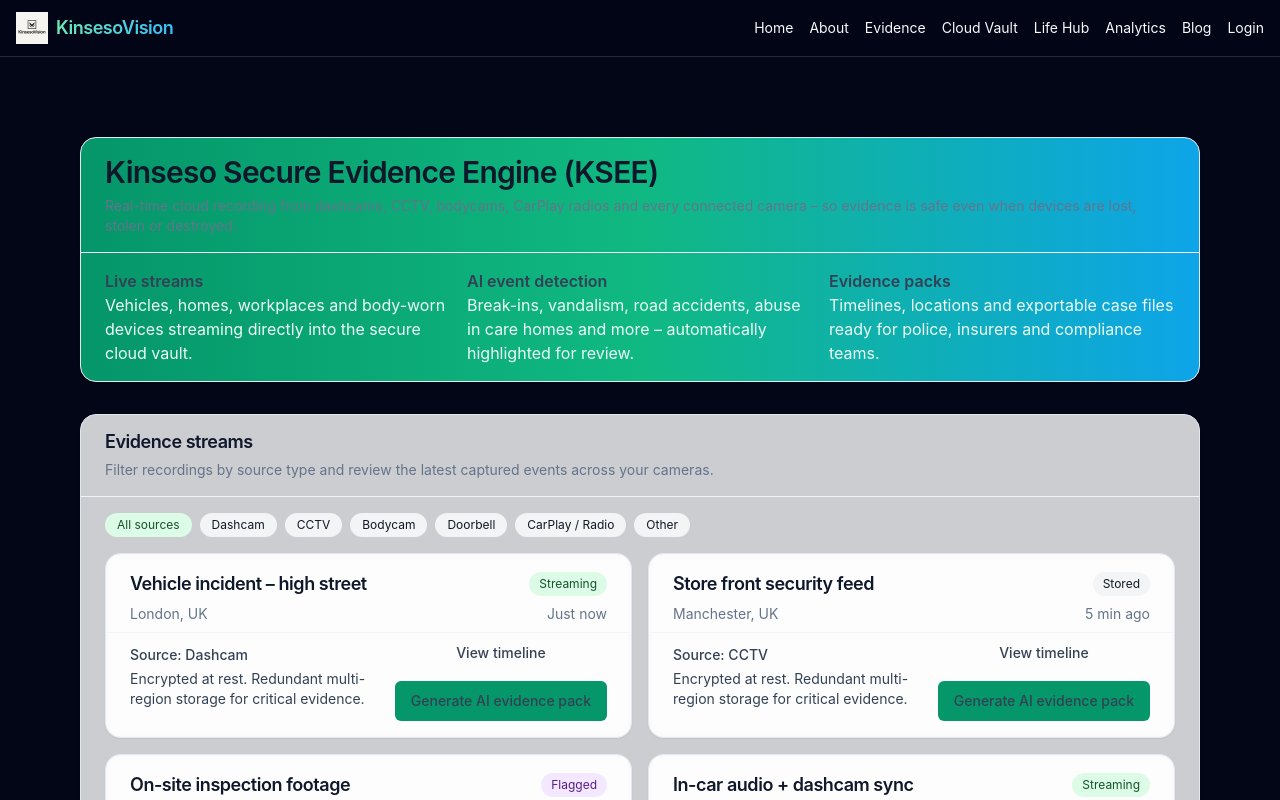
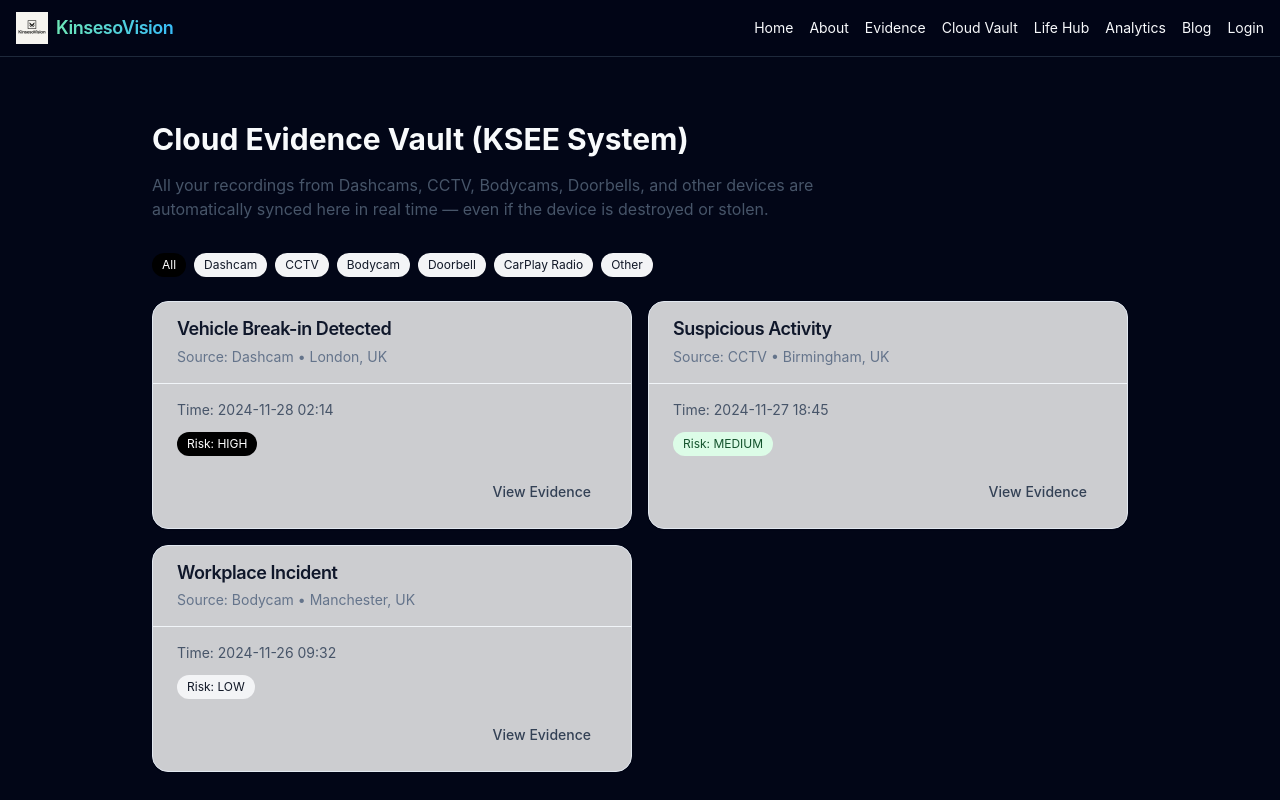
Before and after one commit to Kinseso/KinsesoVision, a Next.js app: page /cloud in a window 1280 px wide. Shown: the top 800 px of the page. Built offline with nearby package versions, Linux system fonts and the light colour scheme.

Commit message:
Fix cloud evidence UI imports

```diff
--- a/app/cloud/page.tsx
+++ b/app/cloud/page.tsx
@@ -1,6 +1,7 @@
 "use client";
 
 import React, { useState } from "react";
+
 import {
   Card,
   CardHeader,
@@ -8,8 +9,13 @@ import {
   CardDescription,
   CardContent,
 } from "../../src/components/ui/card";
+
 import { Badge } from "../../src/components/ui/badge";
 import { Button } from "../../src/components/ui/button";
+
+// -----------------------------
+// TYPES
+// -----------------------------
 
 type EvidenceSource =
   | "All"
@@ -25,204 +31,176 @@ type EvidenceItem = {
   source: EvidenceSource;
   title: string;
   location: string;
-  status: "Streaming" | "Stored" | "Flagged";
-  createdAt: string;
+  time: string;
+  risk: "low" | "medium" | "high";
 };
 
-const evidenceFilters: EvidenceSource[] = [
-  "All",
-  "Dashcam",
-  "CCTV",
-  "Bodycam",
-  "Doorbell",
-  "CarPlayRadio",
-  "Other",
-];
+// -----------------------------
+// SAMPLE DATA
+// -----------------------------
 
-const demoEvidence: EvidenceItem[] = [
+const evidenceData: EvidenceItem[] = [
   {
     id: 1,
     source: "Dashcam",
-    title: "Vehicle incident – high street",
+    title: "Vehicle Break-in Detected",
     location: "London, UK",
-    status: "Streaming",
-    createdAt: "Just now",
+    time: "2024-11-28 02:14",
+    risk: "high",
   },
   {
     id: 2,
     source: "CCTV",
-    title: "Store front security feed",
-    location: "Manchester, UK",
-    status: "Stored",
-    createdAt: "5 min ago",
+    title: "Suspicious Activity",
+    location: "Birmingham, UK",
+    time: "2024-11-27 18:45",
+    risk: "medium",
   },
   {
     id: 3,
     source: "Bodycam",
-    title: "On-site inspection footage",
-    location: "Birmingham, UK",
-    status: "Flagged",
-    createdAt: "12 min ago",
-  },
-  {
-    id: 4,
-    source: "CarPlayRadio",
-    title: "In-car audio + dashcam sync",
-    location: "Leeds, UK",
-    status: "Streaming",
-    createdAt: "30 sec ago",
+    title: "Workplace Incident",
+    location: "Manchester, UK",
+    time: "2024-11-26 09:32",
+    risk: "low",
   },
 ];
 
-export default function CloudPage() {
+// -----------------------------
+// UI PAGE COMPONENT
+// -----------------------------
+
+export default function CloudEvidencePage() {
   const [filter, setFilter] = useState<EvidenceSource>("All");
 
   const filteredEvidence =
     filter === "All"
-      ? demoEvidence
-      : demoEvidence.filter((item) => item.source === filter);
+      ? evidenceData
+      : evidenceData.filter((item) => item.source === filter);
 
   return (
-    <main className="max-w-6xl mx-auto px-4 py-10 space-y-8">
-      {/* Top summary card */}
-      <Card className="bg-gradient-to-r from-emerald-600 via-emerald-500 to-sky-500 text-white">
+    <main className="max-w-5xl mx-auto p-6">
+      <h1 className="text-3xl font-bold mb-4">
+        Cloud Evidence Vault (KSEE System)
+      </h1>
+      <p className="text-slate-600 max-w-2xl mb-8">
+        All your recordings from Dashcams, CCTV, Bodycams, Doorbells, and other
+        devices are automatically synced here in real time — even if the device
+        is destroyed or stolen.
+      </p>
+
+      {/* ----------------------------- */}
+      {/* FILTER CONTROLS */}
+      {/* ----------------------------- */}
+
+      <div className="flex flex-wrap gap-2 mb-6 text-xs">
+
+        <Badge
+          variant={filter === "All" ? "default" : "secondary"}
+          className="cursor-pointer"
+          onClick={() => setFilter("All")}
+        >
+          All
+        </Badge>
+
+        <Badge
+          variant={filter === "Dashcam" ? "green" : "secondary"}
+          className="cursor-pointer"
+          onClick={() => setFilter("Dashcam")}
+        >
+          Dashcam
+        </Badge>
+
+        <Badge
+          variant={filter === "CCTV" ? "green" : "secondary"}
+          className="cursor-pointer"
+          onClick={() => setFilter("CCTV")}
+        >
+          CCTV
+        </Badge>
+
+        <Badge
+          variant={filter === "Bodycam" ? "green" : "secondary"}
+          className="cursor-pointer"
+          onClick={() => setFilter("Bodycam")}
+        >
+          Bodycam
+        </Badge>
+
+        <Badge
+          variant={filter === "Doorbell" ? "green" : "secondary"}
+          className="cursor-pointer"
+          onClick={() => setFilter("Doorbell")}
+        >
+          Doorbell
+        </Badge>
+
+        <Badge
+          variant={filter === "CarPlayRadio" ? "green" : "secondary"}
+          className="cursor-pointer"
+          onClick={() => setFilter("CarPlayRadio")}
+        >
+          CarPlay Radio
+        </Badge>
+
+        <Badge
+          variant={filter === "Other" ? "green" : "secondary"}
+          className="cursor-pointer"
+          onClick={() => setFilter("Other")}
+        >
+          Other
+        </Badge>
+
+      </div>
+
+      {/* ----------------------------- */}
+      {/* RESULTS LIST */}
+      {/* ----------------------------- */}
+
+      <div className="grid grid-cols-1 md:grid-cols-2 gap-4">
+
+        {filteredEvidence.map((item) => (
+          <Card key={item.id} className="shadow-sm hover:shadow-md transition">
             <CardHeader>
-          <CardTitle className="text-2xl md:text-3xl">
-            Kinseso Secure Evidence Engine (KSEE)
-          </CardTitle>
-          <CardDescription className="text-emerald-50">
-            Real-time cloud recording from dashcams, CCTV, bodycams, CarPlay
-            radios and every connected camera – so evidence is safe even when
-            devices are lost, stolen or destroyed.
+              <CardTitle>{item.title}</CardTitle>
+              <CardDescription>
+                Source: {item.source} • {item.location}
               </CardDescription>
             </CardHeader>
-        <CardContent className="grid gap-4 md:grid-cols-3 text-sm md:text-base">
-          <div>
-            <p className="font-semibold">Live streams</p>
-            <p className="text-emerald-50">
-              Vehicles, homes, workplaces and body-worn devices streaming
-              directly into the secure cloud vault.
-            </p>
-          </div>
-          <div>
-            <p className="font-semibold">AI event detection</p>
-            <p className="text-emerald-50">
-              Break-ins, vandalism, road accidents, abuse in care homes and
-              more – automatically highlighted for review.
-            </p>
-          </div>
-          <div>
-            <p className="font-semibold">Evidence packs</p>
-            <p className="text-emerald-50">
-              Timelines, locations and exportable case files ready for police,
-              insurers and compliance teams.
-            </p>
-          </div>
-        </CardContent>
-      </Card>
 
-      {/* Filters + list */}
-      <Card className="bg-white/80 backdrop-blur">
-        <CardHeader>
-          <CardTitle>Evidence streams</CardTitle>
-          <CardDescription>
-            Filter recordings by source type and review the latest captured
-            events across your cameras.
-          </CardDescription>
-        </CardHeader>
-        <CardContent className="space-y-4">
-          {/* Filter badges */}
-          <div className="flex flex-wrap gap-2 text-xs md:text-sm">
-            {evidenceFilters.map((type) => {
-              const isActive = filter === type;
-              const label =
-                type === "CarPlayRadio"
-                  ? "CarPlay / Radio"
-                  : type === "All"
-                  ? "All sources"
-                  : type;
+            <CardContent>
+              <p className="text-sm text-slate-600 mb-3">Time: {item.time}</p>
 
-              return (
-                <Badge
-                  key={type}
-                  variant={isActive ? "green" : "secondary"}
-                  className="cursor-pointer px-3 py-1"
-                  onClick={() => setFilter(type)}
-                >
-                  {label}
-                </Badge>
-              );
-            })}
-          </div>
-
-          {/* Evidence cards */}
-          <div className="grid gap-4 md:grid-cols-2">
-            {filteredEvidence.map((item) => (
-              <Card
-                key={item.id}
-                className="border border-emerald-100 shadow-sm hover:shadow-md transition"
-              >
-                <CardHeader className="pb-2">
-                  <div className="flex items-center justify-between gap-2">
-                    <CardTitle className="text-base md:text-lg">
-                      {item.title}
-                    </CardTitle>
               <Badge
                 variant={
-                        item.status === "Streaming"
+                  item.risk === "high"
+                    ? "default"
+                    : item.risk === "medium"
                     ? "green"
-                          : item.status === "Flagged"
-                          ? "purple"
                     : "secondary"
                 }
               >
-                      {item.status}
+                Risk: {item.risk.toUpperCase()}
               </Badge>
-                  </div>
-                  <CardDescription className="flex justify-between text-xs md:text-sm">
-                    <span>{item.location}</span>
-                    <span>{item.createdAt}</span>
-                  </CardDescription>
-                </CardHeader>
-                <CardContent className="flex items-center justify-between pt-0 text-xs md:text-sm">
-                  <div className="space-y-1">
-                    <p className="font-medium">
-                      Source:{" "}
-                      {item.source === "CarPlayRadio"
-                        ? "CarPlay / Radio + dashcam"
-                        : item.source}
-                    </p>
-                    <p className="text-muted-foreground">
-                      Encrypted at rest. Redundant multi-region storage for
-                      critical evidence.
-                    </p>
-                  </div>
-                  <div className="flex flex-col gap-2">
-                    <Button
-                      variant="secondary"
-                      className="text-xs md:text-sm"
-                    >
-                      View timeline
-                    </Button>
+
+              <div className="mt-4 flex justify-end">
                 <Button
                   variant="default"
-                      className="text-xs md:text-sm bg-emerald-600 hover:bg-emerald-700"
+                  onClick={() => alert("Open evidence viewer")}
                 >
-                      Generate AI evidence pack
+                  View Evidence
                 </Button>
               </div>
             </CardContent>
           </Card>
         ))}
-          </div>
 
         {filteredEvidence.length === 0 && (
-            <p className="text-sm text-muted-foreground">
-              No evidence streams match this filter yet.
+          <p className="text-slate-500 text-center col-span-full mt-10">
+            No evidence records match your filter.
           </p>
         )}
-        </CardContent>
-      </Card>
+      </div>
     </main>
   );
 }
```
Lines whose indentation alone changed are shown as unchanged.
